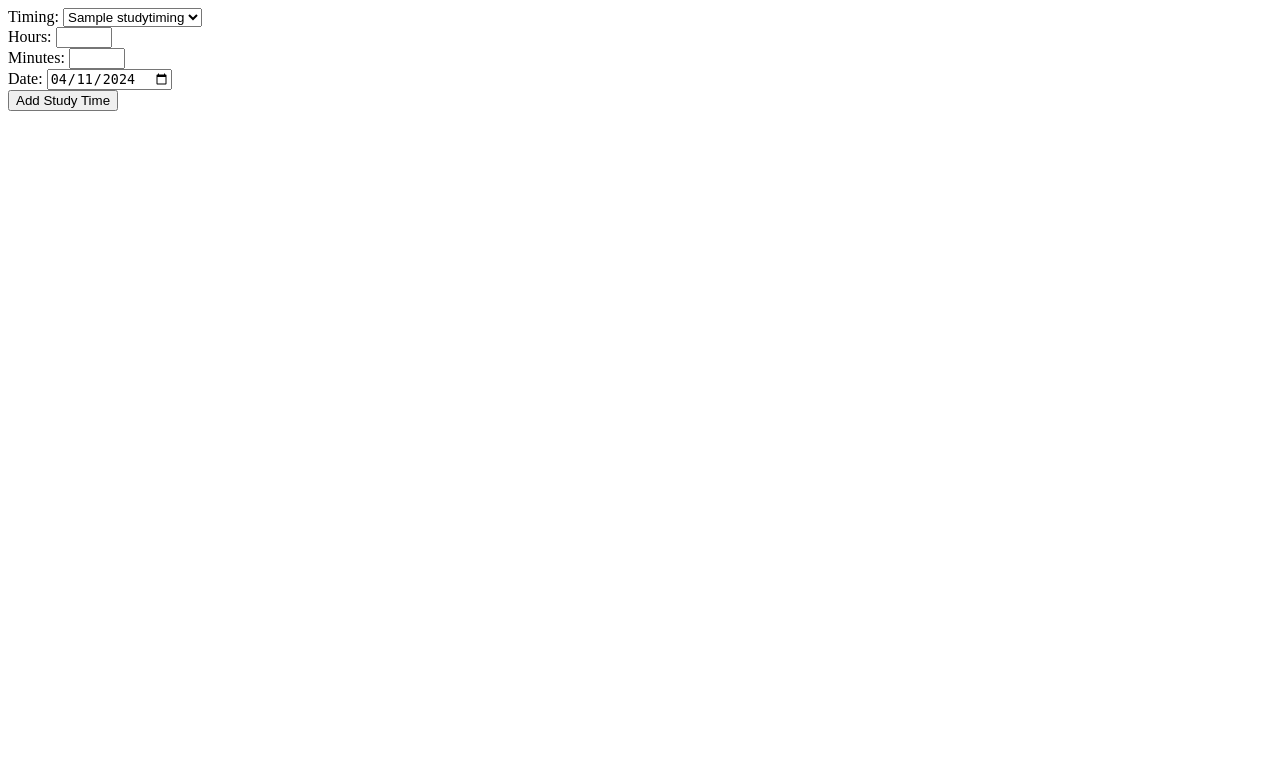
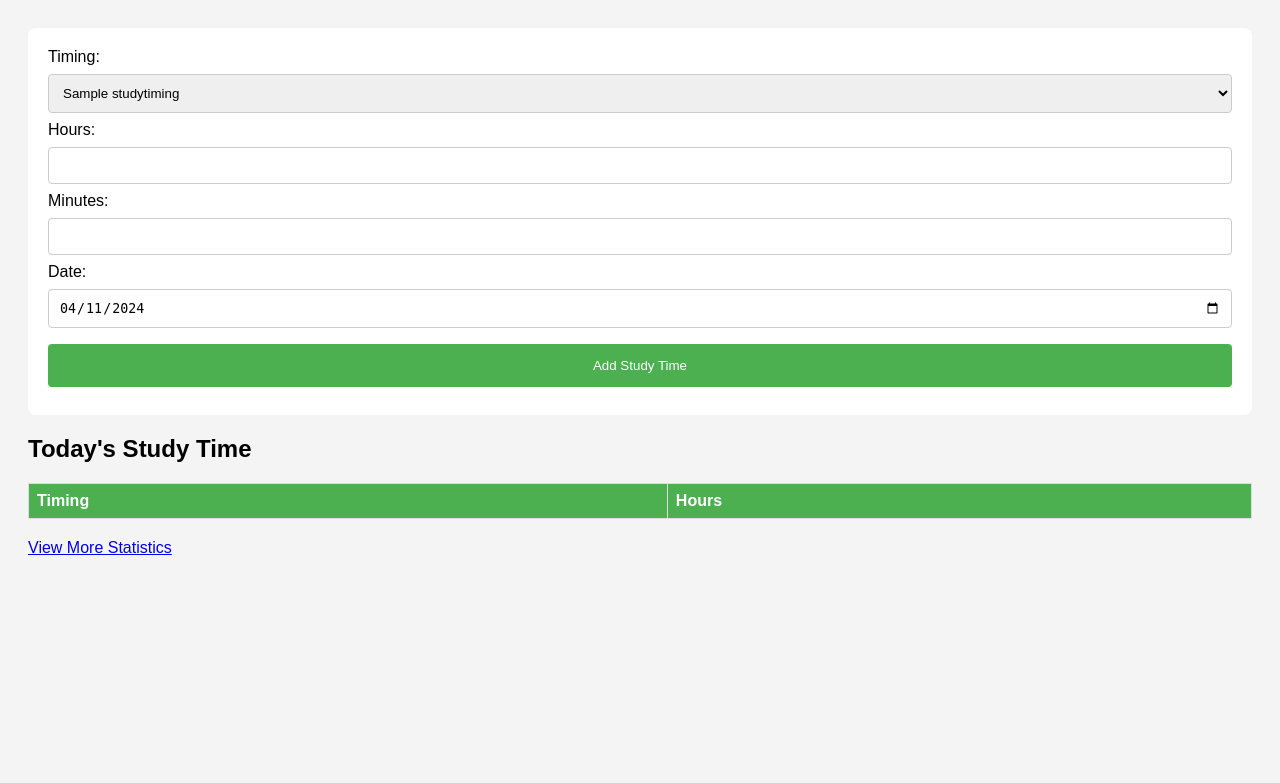
Before and after one commit to sr10952/MyStudyTracker, a Flask app: page /add_study_time in a window 1280 px wide. Shown: the top 783 px of the page. Run offline with Flask 3, Linux system fonts and the light colour scheme; the visitor is signed in with stand-in values (Sample User, id 1); tables that the repository leaves empty hold one stand-in row (values such as "Sample post"); lists and menus that the app fills with data are empty.

Commit message:
some css

```diff
--- a/app.py
+++ b/app.py
@@ -55,6 +55,16 @@ def load_user():
     else:
         # User is not logged in
         g.user = None
+
+def hours_to_hhmm(hours):
+    # Convert hours to total minutes
+    total_minutes = round(hours * 60)
+    # Round to the nearest 5 minutes
+    total_minutes = 5 * round(total_minutes / 5)
+    # Get hours and minutes
+    hh = total_minutes // 60
+    mm = total_minutes % 60
+    return f"{hh:02d}:{mm:02d}"
 
 
 @app.route('/')
@@ -120,6 +130,7 @@ def statistics():
         StudyInformation.UserID == user_id,
         StudyInformation.Date >= datetime.datetime.now() - datetime.timedelta(days=7)
     ).group_by(StudyInformation.Date).all()
+    seven_days_sum = [(timing[0], hours_to_hhmm(timing[1])) for timing in seven_days_sum]
 
     # Query for 7 Days Average
     sum_query = db.session.query(db.func.sum(StudyInformation.Hours)).filter(
@@ -154,9 +165,10 @@ def add_study_time():
         return redirect(url_for('login'))
 
     user_id = session['user_id']
+    today = dt.today().date()
 
     if request.method == 'POST':
-                    # Get form data
+        # Get form data
         Timing_ID = request.form['timing_id']
         hours = int(request.form['hours'])
         minutes = int(request.form['minutes'])
@@ -173,9 +185,21 @@ def add_study_time():
         return 'Study time added successfully'
     else:
         timings = StudyTiming.query.all()
-        return render_template('add_study_time.html', timings=timings, default_date=dt.today().strftime('%Y-%m-%d'))
-
-
+        todays_study = db.session.query(
+            StudyTiming.TimingName,
+            db.func.sum(StudyInformation.Hours).label('total_hours')
+        ).join(
+            StudyTiming, StudyInformation.TimingID == StudyTiming.TimingID
+        ).filter(
+            StudyInformation.UserID == user_id,
+            StudyInformation.Date == today
+        ).group_by(StudyTiming.TimingName).all()
+        todays_study = [(timing[0], hours_to_hhmm(timing[1])) for timing in todays_study]
+        timings = StudyTiming.query.all()
+        return render_template('add_study_time.html',
+                        timings=timings,
+                        default_date=dt.today().strftime('%Y-%m-%d'),
+                        todays_study=todays_study)
 
 
 if __name__ == '__main__':
--- /dev/null
+++ b/static/style.css
@@ -0,0 +1,56 @@
+body {
+    font-family: Arial, sans-serif;
+    background-color: #f4f4f4;
+    padding: 20px;
+}
+
+form {
+    background: #fff;
+    padding: 20px;
+    border-radius: 8px;
+}
+
+input[type=number], select, input[type=date] {
+    width: 100%;
+    padding: 10px;
+    margin: 8px 0;
+    display: inline-block;
+    border: 1px solid #ccc;
+    border-radius: 4px;
+    box-sizing: border-box;
+}
+
+input[type=submit] {
+    width: 100%;
+    background-color: #4CAF50;
+    color: white;
+    padding: 14px 20px;
+    margin: 8px 0;
+    border: none;
+    border-radius: 4px;
+    cursor: pointer;
+}
+
+input[type=submit]:hover {
+    background-color: #45a049;
+}
+.statistics-table {
+    width: 100%;
+    border-collapse: collapse;
+    margin: 20px 0;
+}
+
+.statistics-table th, .statistics-table td {
+    border: 1px solid #ddd;
+    padding: 8px;
+    text-align: left;
+}
+
+.statistics-table th {
+    background-color: #4CAF50;
+    color: white;
+}
+
+.statistics-table tr:nth-child(even) {
+    background-color: #f2f2f2;
+}
--- a/templates/add_study_time.html
+++ b/templates/add_study_time.html
@@ -1,12 +1,53 @@
+<!DOCTYPE html>
+<html>
+
+<head>
+    <title>Add Study Time</title>
+    <link rel="stylesheet" type="text/css" href="{{ url_for('static', filename='style.css') }}">
+</head>
+
+<body>
     <form method="post" action="/add_study_time">
-    Timing:
+        <div>
+            <label>Timing:</label>
             <select name="timing_id">
                 {% for timing in timings %}
                 <option value="{{ timing.TimingID }}">{{ timing.TimingName }}</option>
                 {% endfor %}
-    </select><br>
-    Hours: <input type="number" name="hours" min="0" max="23"><br>
-    Minutes: <input type="number" name="minutes" min="0" max="59"><br>
-    Date: <input type="date" name="date" value="{{ default_date }}"><br>
+            </select>
+        </div>
+        <div>
+            <label>Hours:</label>
+            <input type="number" name="hours" min="0" max="23">
+        </div>
+        <div>
+            <label>Minutes:</label>
+            <input type="number" name="minutes" min="0" max="59">
+        </div>
+        <div>
+            <label>Date:</label>
+            <input type="date" name="date" value="{{ default_date }}">
+        </div>
+        <div>
             <input type="submit" value="Add Study Time">
+        </div>
     </form>
+    <h2>Today's Study Time</h2>
+    <table class="statistics-table">
+        <tr>
+            <th>Timing</th>
+            <th>Hours</th>
+        </tr>
+        {% for timing in todays_study %}
+        <tr>
+            <td>{{ timing[0] }}</td>
+            <td>{{ timing[1] }}</td>
+        </tr>
+        {% endfor %}
+    </table>
+
+    <!-- Link to View More Statistics -->
+    <a href="{{ url_for('statistics') }}">View More Statistics</a>
+</body>
+
+</html>
--- a/templates/statistics.html
+++ b/templates/statistics.html
@@ -3,6 +3,7 @@
 <head>
     <meta charset="UTF-8">
     <title>Study Statistics</title>
+    <link rel="stylesheet" type="text/css" href="{{ url_for('static', filename='style.css') }}">
 </head>
 <body>
     <h1>Study Statistics</h1>
@@ -17,7 +18,7 @@
     <p>{{ seven_days_avg[0] }} hours</p>
 
     <h2>Daily Study Time by Slot</h2>
-    <table>
+    <table class="statistics-table">
         <tr>
             <th>Date</th>
             <th>Before Shachris</th>
```
Lines whose indentation alone changed are shown as unchanged.
